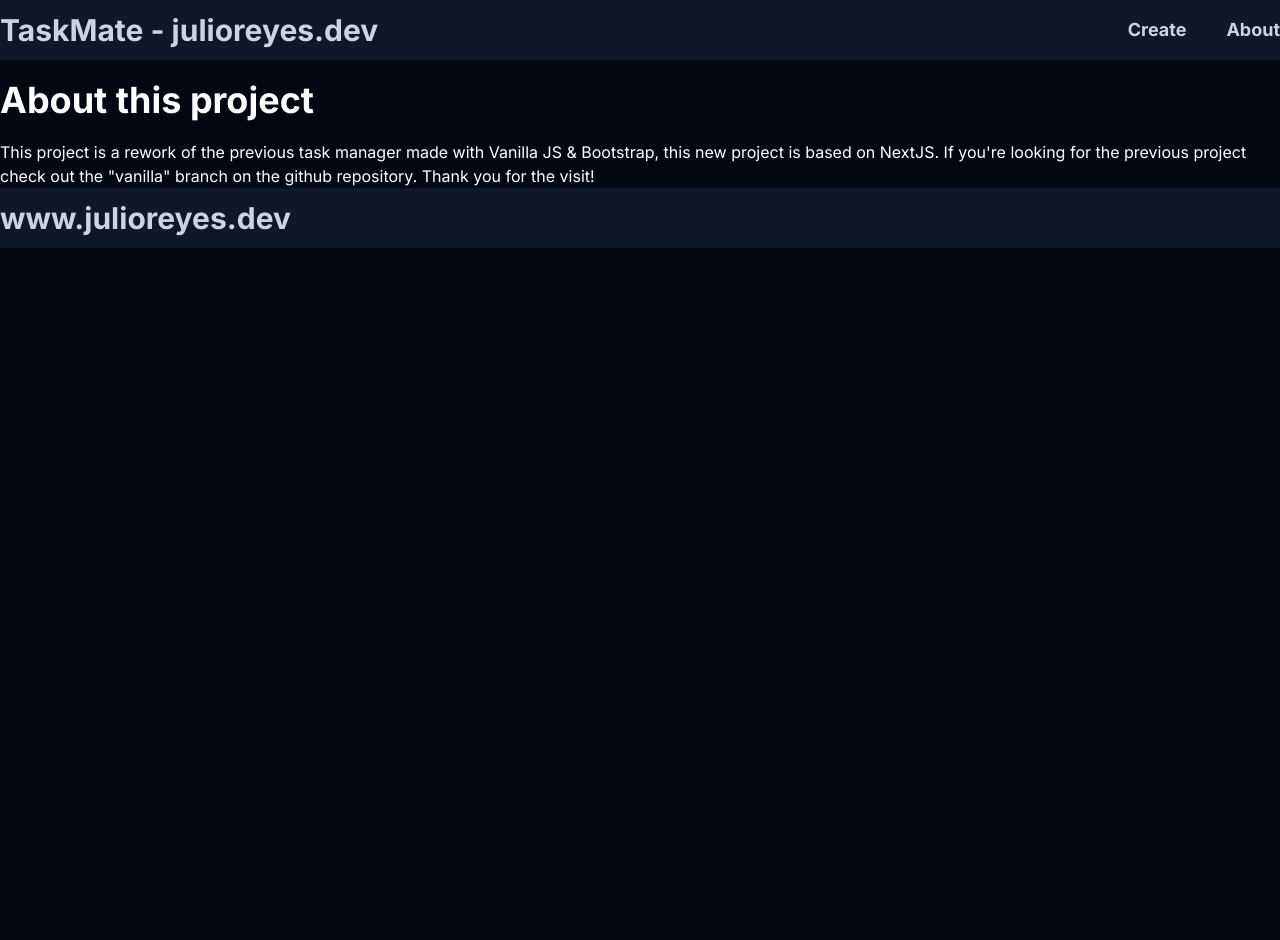
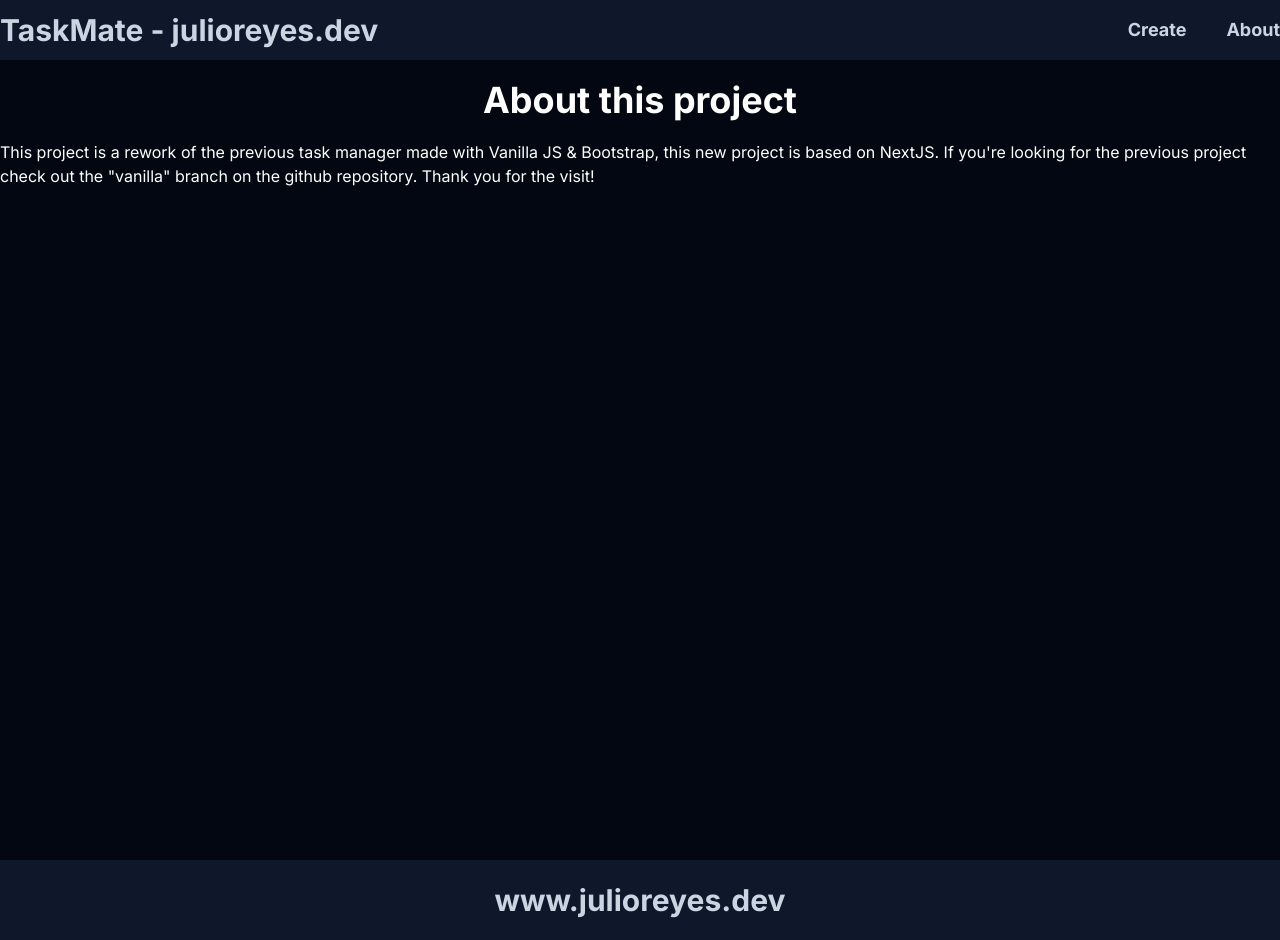
Before and after one commit to jjrh92/toDoList, a Next.js app: page /about in a window 1280 px wide. Before the commit the page ends 800 px from the top, so only its background shows below. Built offline with nearby package versions, Linux system fonts and the light colour scheme.

Commit message:
Updating Footer

```diff
--- a/src/app/about/page.jsx
+++ b/src/app/about/page.jsx
@@ -1,6 +1,6 @@
 function AboutPage() {
   return (
-    <section>
+    <section className="min-h-screen flex flex-col justify-start items-center">
       <h3 className="text-4xl font-bold my-5">About this project</h3>
       <p>
         This project is a rework of the previous task manager made with Vanilla
--- a/src/components/Footer.jsx
+++ b/src/components/Footer.jsx
@@ -2,8 +2,8 @@ import Link from "next/link";
 
 function Footer () {
   return (
-    <footer className="bg-slate-900">
-      <div className="container mx-auto flex justify-between items-center py-3">
+    <footer className="bg-slate-900 h-20 flex items-center justify-center">
+      <div className="flex items-center justify-center">
         <Link href="https://www.julioreyes.dev" className="text-slate-300 hover:text-slate-200">
           <h3 className="font-bold text-3xl text-center">www.julioreyes.dev</h3>
         </Link>
```
